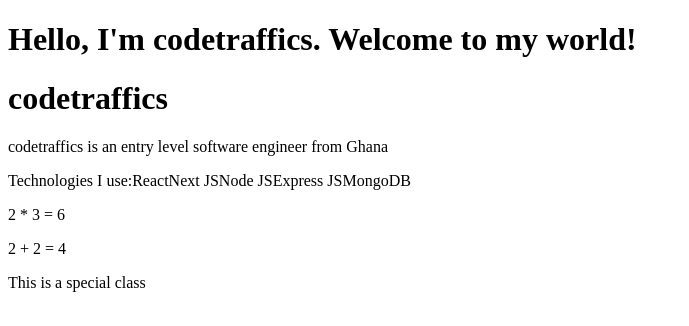
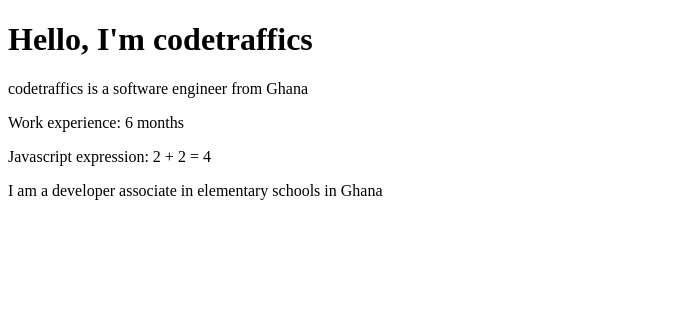
Before and after one commit to codetraffics/react-app, a React (Create React App) app: page / in a window 1280 px wide. Shown: the top 326 px of the page, without its empty margins (0-689 px from the left). Built offline with nearby package versions, Linux system fonts and the light colour scheme.

Commit message:
JSX expressions

```diff
--- a/src/App.js
+++ b/src/App.js
@@ -1,11 +1,13 @@
 import Hero from "./components/Hero";
 import Bio from "./components/Bio";
+import Expressions from "./components/Expressions";
 
 const App = () => {
   return (
     <>
-      <Hero />
-      <Bio />
+      {/* <Hero />
+      <Bio /> */}
+      <Expressions />
     </>
   );
 };
--- a/src/components/Bio.jsx
+++ b/src/components/Bio.jsx
@@ -1,22 +1,9 @@
 const Bio = () => {
-  const myName = "codetraffics";
-  const intro = () =>
-    `${myName} is an entry level software engineer from Ghana`;
-  const specialClass = "simple-class";
-  const addNum = (a, b) => a + b;
-
   return (
-    <>
-      <h1>{myName}</h1>
-      <p>{intro()}</p>
-      <p>
-        Technologies I use:
-        {["React", "Next JS", "Node JS", "Express JS", "MongoDB"]}
-      </p>
-      <p>2 * 3 = {2 * 3}</p>
-      <p>2 + 2 = {addNum(2, 2)}</p>
-      <p className={specialClass}>This is a special class</p>
-    </>
+    <p className="bio__info">
+      I Help Businesses Grow By Developing Software Applications that meets
+      their clients needs.
+    </p>
   );
 };
 
--- /dev/null
+++ b/src/components/Expressions.jsx
@@ -0,0 +1,20 @@
+const Expressions = () => {
+  const myName = "codetraffics";
+  const intro = () => `${myName} is a software engineer from Ghana`;
+  const specialClass = "simple-class";
+  const multiply = (a, b) => a * b;
+
+  return (
+    <>
+      <h1>Hello, I'm {myName}</h1>
+      <p>{intro()}</p>
+      <p>Work experience: {multiply(3, 2)} months</p>
+      <p>Javascript expression: 2 + 2 = {2 + 2}</p>
+      <p className={specialClass}>
+        I am a developer associate in elementary schools in Ghana
+      </p>
+    </>
+  );
+};
+
+export default Expressions;
--- a/src/components/Hero.jsx
+++ b/src/components/Hero.jsx
@@ -1,7 +1,9 @@
 const Hero = () => {
-  const myName = "codetraffics";
-
-  return <h1>Hello, I'm {myName}. Welcome to my world!</h1>;
+  return (
+    <h1 className="hero__info">
+      Hello, I'm codetraffics. Welcome to my world!
+    </h1>
+  );
 };
 
 export default Hero;
```
